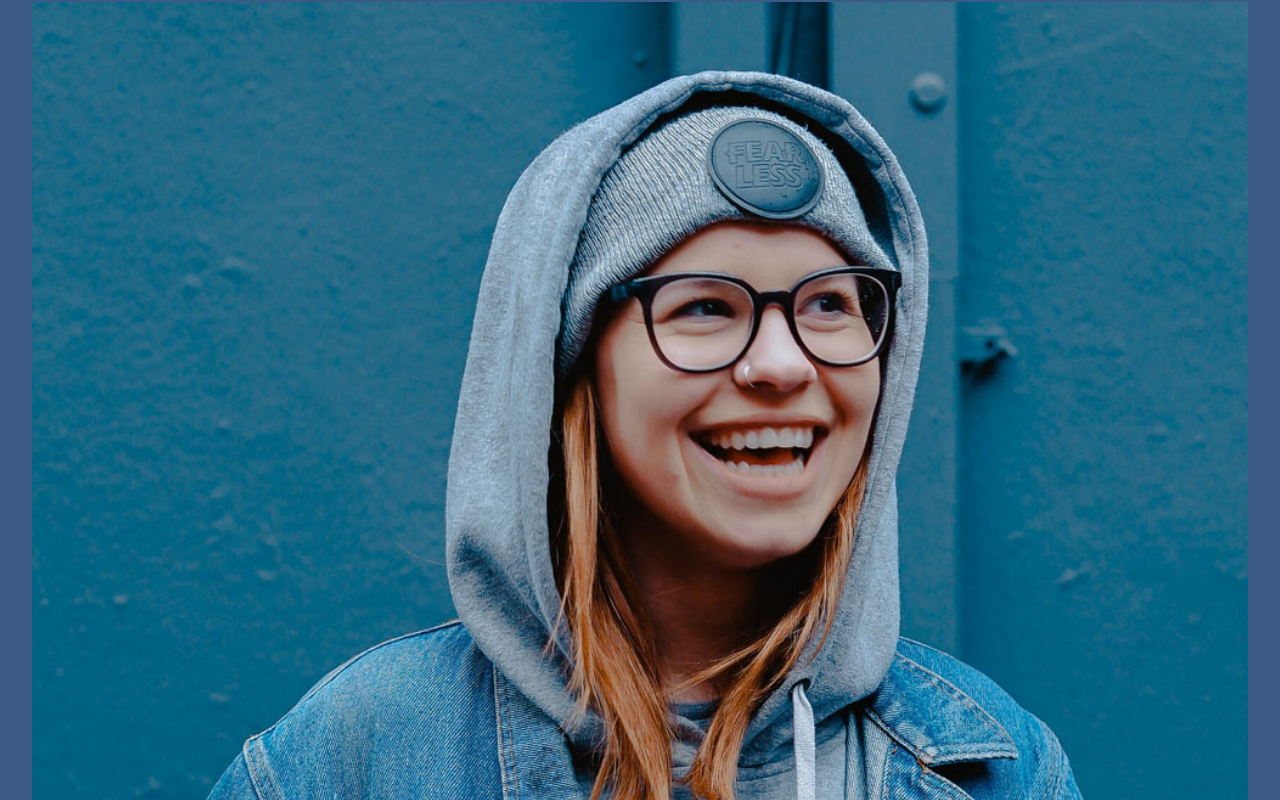
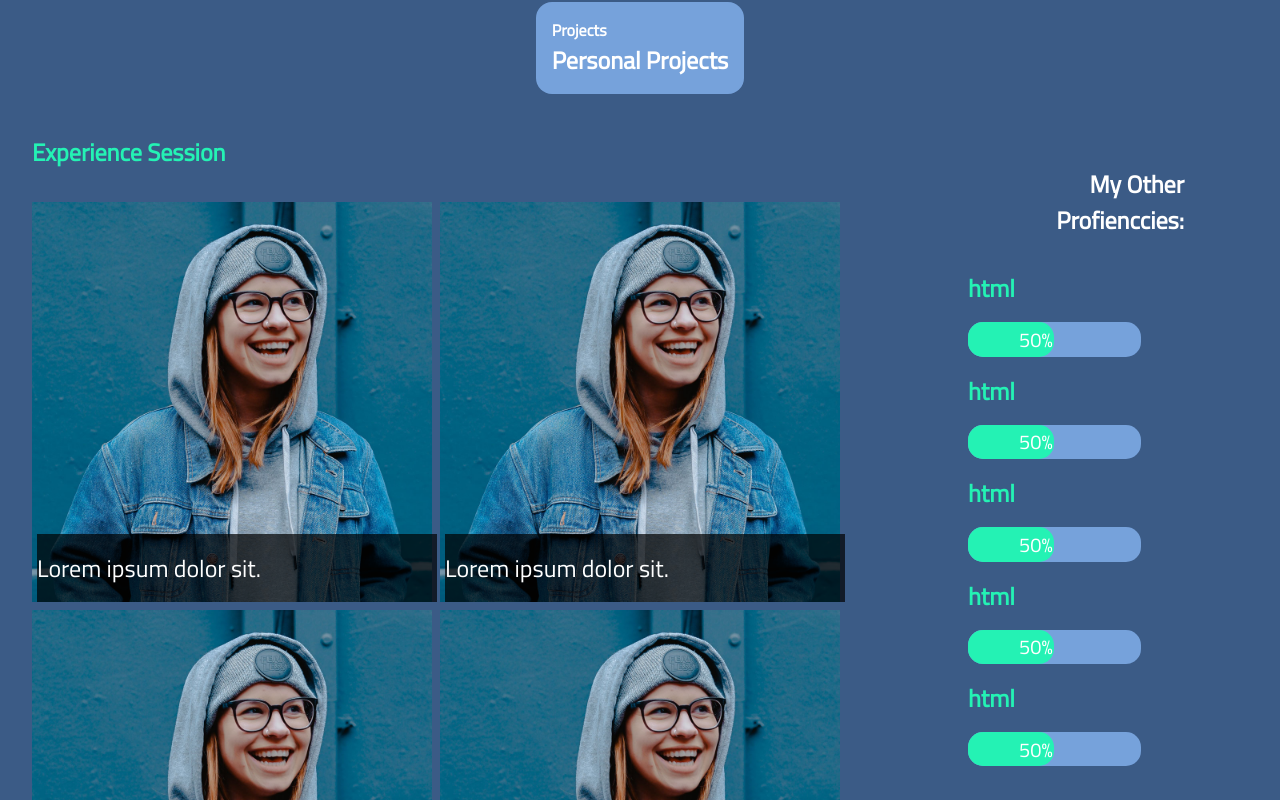
Before and after one commit to DanteThuta/react_kothuportfolio, a React (Create React App) app: page / in a window 1280 px wide. Shown: the part 2640-3440 px from the top of the page. Built offline with nearby package versions, Linux system fonts and the light colour scheme.

Commit message:
Experience Section Finished

```diff
--- a/src/components/Experience/Experience.css
+++ b/src/components/Experience/Experience.css
@@ -0,0 +1,85 @@
+.experience__container {
+  display: flex;
+  gap: 4rem;
+}
+
+.current__experience h2 {
+  color: var(--color-secondary-alternative);
+  margin-bottom: 2rem;
+}
+
+.grid__gallery {
+  display: grid;
+  grid-template-columns: repeat(2, 1fr);
+  gap: 0.5rem;
+}
+
+.grid__item {
+  position: relative;
+
+  background: var(--color-secondary-alternative);
+  aspect-ratio: 1/1;
+
+  transition: var(--transition);
+}
+
+.grid__item:hover {
+  transform: rotate(5deg);
+}
+
+.grid__item img {
+  width: 400px;
+  height: fit-content;
+}
+
+.grid__item p {
+  color: var(--color-white);
+  font-size: var(--font-regular);
+
+  position: absolute;
+  bottom: 0px;
+  left: 5px;
+  width: 100%;
+  padding: 1rem 0;
+
+  background: rgba(0, 0, 0, 0.7);
+}
+
+/* Progress Section */
+
+.acquired__skills {
+  padding: 2rem 4rem;
+
+  width: 100%;
+}
+
+.acquired__skills h2 {
+  margin-bottom: 2rem;
+
+  text-align: end;
+}
+
+.progress__section h1 {
+  color: var(--color-secondary-alternative);
+}
+
+.single__progress {
+  background-color: var(--color-main-alternative);
+  width: 80%;
+  border-radius: 15px;
+
+  margin: 1rem 0;
+}
+
+.progress {
+  background-color: var(--color-secondary-alternative);
+  color: white;
+  padding: 1%;
+  text-align: right;
+  font-size: 20px;
+  border-radius: 15px;
+}
+
+.html {
+  width: 50%;
+}
--- a/src/components/Experience/Experience.jsx
+++ b/src/components/Experience/Experience.jsx
@@ -1,26 +1,73 @@
 import React from "react";
 import MyImage from "../../assets/me-about.jpg";
+
+import "./Experience.css";
 
 const Experience = () => {
   return (
     <section>
-      <div className="container">
+      <div className="heading__section">
+        <h5>Projects</h5>
+        <h2>Personal Projects</h2>
+      </div>
+      <div className="container experience__container">
         <div className="current__experience">
           {/* Grid Section with Image will be used    */}
-          <article>
-            <img src={MyImage} alt="" />
-          </article>
+          <h2>Experience Session</h2>
+          <div className="grid__gallery">
+            <article className="grid__item">
+              <img src={MyImage} alt="" />
+              <p>Lorem ipsum dolor sit.</p>
+            </article>
+            <article className="grid__item">
+              <img src={MyImage} alt="" />
+              <p>Lorem ipsum dolor sit.</p>
+            </article>
+            <article className="grid__item">
+              <img src={MyImage} alt="" />
+              <p>Lorem ipsum dolor sit.</p>
+            </article>
+            <article className="grid__item">
+              <img src={MyImage} alt="" />
+              <p>Lorem ipsum dolor sit.</p>
+            </article>
+          </div>
         </div>
+        {/* End of Gallery Section  */}
         <div className="acquired__skills">
           {/* Tables with other Profiency will be displayed */}
-          <ul>
-            <li>Skills:</li>
-            <li>Skills:</li>
-            <li>Skills:</li>
-            <li>Skills:</li>
-            <li>Skills:</li>
-            <li>Skills:</li>
-          </ul>
+
+          <h2>My Other Profienccies:</h2>
+          <div className="progress__section">
+            <h1>html</h1>
+            <div className="single__progress">
+              <div className="progress html">50%</div>
+            </div>
+          </div>
+          <div className="progress__section">
+            <h1>html</h1>
+            <div className="single__progress">
+              <div className="progress html">50%</div>
+            </div>
+          </div>
+          <div className="progress__section">
+            <h1>html</h1>
+            <div className="single__progress">
+              <div className="progress html">50%</div>
+            </div>
+          </div>
+          <div className="progress__section">
+            <h1>html</h1>
+            <div className="single__progress">
+              <div className="progress html">50%</div>
+            </div>
+          </div>
+          <div className="progress__section">
+            <h1>html</h1>
+            <div className="single__progress">
+              <div className="progress html">50%</div>
+            </div>
+          </div>
         </div>
       </div>
     </section>
```
